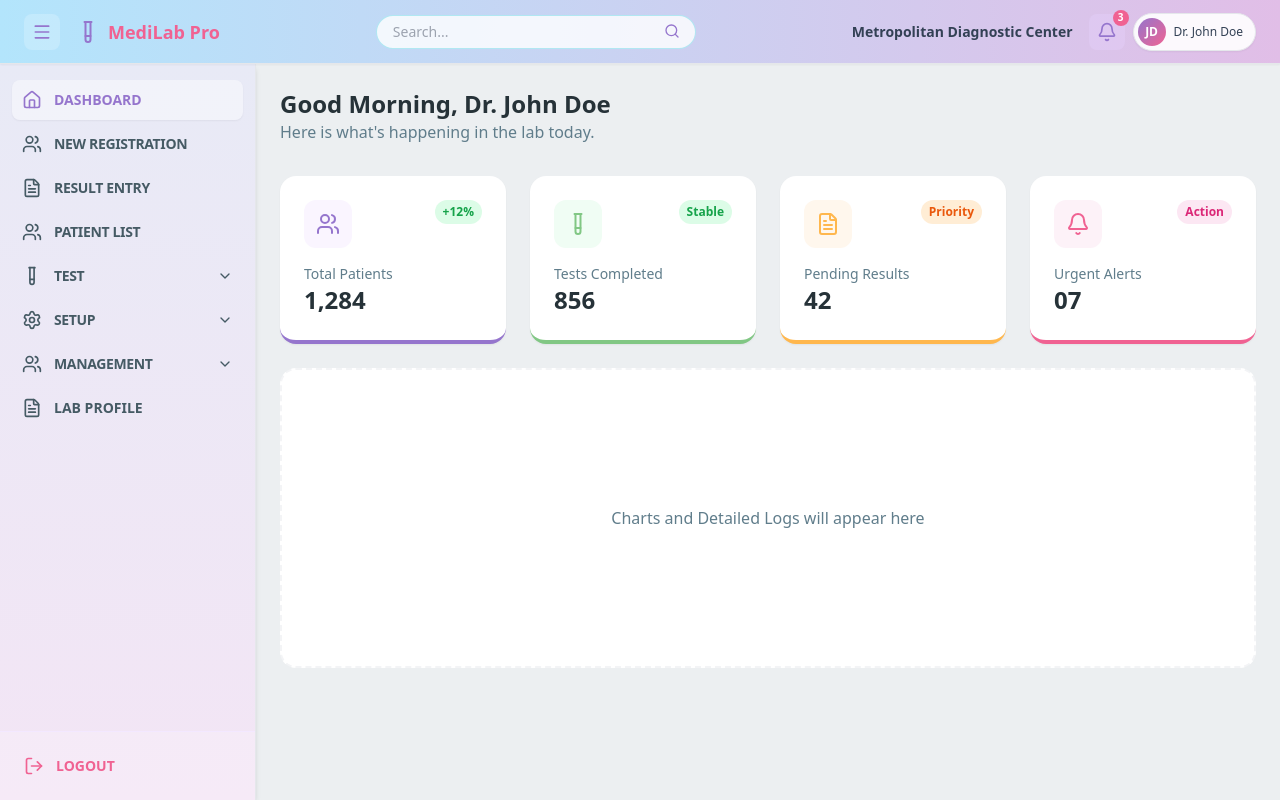
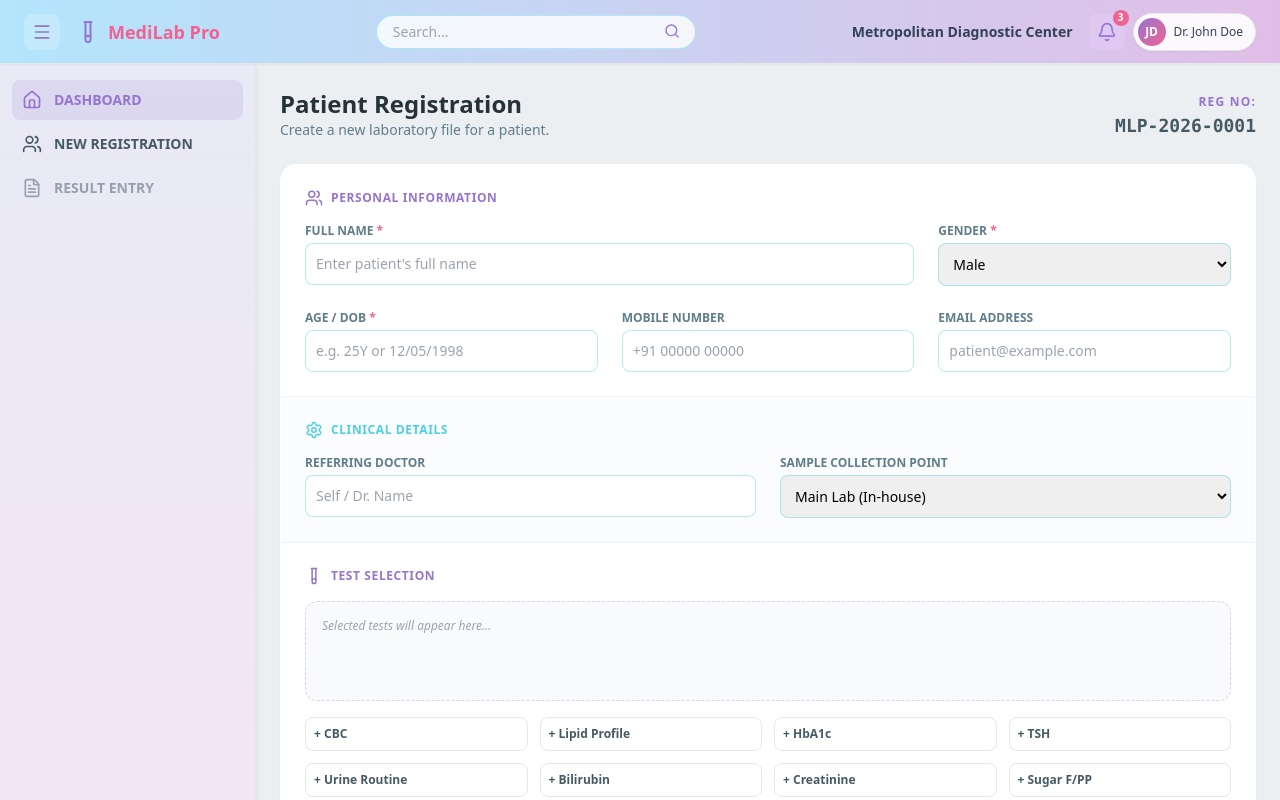
Before and after one commit to laleeth93-cyber/my-lab-app, a Next.js app: page / in a window 1280 px wide. Built offline with nearby package versions, Linux system fonts and the light colour scheme.

Commit message:
Logic: Added view switching between Dashboard and Registration

```diff
--- a/app/page.tsx
+++ b/app/page.tsx
@@ -5,6 +5,8 @@ import { Menu, X, Home, Users, TestTube, FileText, Settings, LogOut, Bell, Searc
 export default function Dashboard() {
   const [isSidebarOpen, setIsSidebarOpen] = useState(true);
   const [openMenus, setOpenMenus] = useState<{ [key: string]: boolean }>({});
+  // This new line tracks which page is active
+  const [activeView, setActiveView] = useState('dashboard');
   const colors = {
     purple: "#9575cd",
     cyan: "#4dd0e1",
@@ -80,170 +82,156 @@ export default function Dashboard() {
           <nav className="flex-1 py-4">
             <ul className="space-y-1 px-3">
 
-              {/* Dashboard */}
-              <li className={`flex items-center ${isSidebarOpen ? 'justify-start gap-3' : 'justify-center'} p-2.5 rounded-lg cursor-pointer bg-white/40 shadow-sm`}
-                  style={{ color: '#9575cd' }}>
+              {/* Dashboard Link */}
+              <li onClick={() => setActiveView('dashboard')}
+                  className={`flex items-center ${isSidebarOpen ? 'justify-start gap-3' : 'justify-center'} p-2.5 rounded-lg cursor-pointer transition-all hover:bg-white/50`}
+                  style={{
+                    backgroundColor: activeView === 'dashboard' ? 'rgba(149, 117, 205, 0.15)' : 'transparent',
+                    color: activeView === 'dashboard' ? '#9575cd' : '#455a64'
+                  }}>
                 <Home size={20} />
                 {isSidebarOpen && <span className="font-bold text-sm uppercase">Dashboard</span>}
               </li>
 
-              {/* General Items */}
-              {[
-                { id: 'reg', icon: <Users size={20}/>, label: 'New Registration' },
-                { id: 'entry', icon: <FileText size={20}/>, label: 'Result Entry' },
-                { id: 'list', icon: <Users size={20}/>, label: 'Patient List' },
-              ].map((item) => (
-                <li key={item.id} className={`flex items-center ${isSidebarOpen ? 'justify-start gap-3' : 'justify-center'} p-2.5 rounded-lg cursor-pointer transition-all hover:bg-white/50 text-[#455a64]`}>
-                  <span className="flex-shrink-0">{item.icon}</span>
-                  {isSidebarOpen && <span className="font-semibold text-sm whitespace-nowrap uppercase tracking-tight">{item.label}</span>}
-                </li>
-              ))}
-
-              {/* Test Dropdown */}
-              <div className="mt-1">
-                <li onClick={() => isSidebarOpen && setOpenMenus(prev => ({ ...prev, test: !prev.test }))}
-                  className={`flex items-center ${isSidebarOpen ? 'justify-between' : 'justify-center'} p-2.5 rounded-lg text-[#455a64] font-semibold text-sm cursor-pointer hover:bg-white/50`}
-                >
-                  <div className="flex items-center gap-3">
-                    <TestTube size={20} className="flex-shrink-0" />
-                    {isSidebarOpen && <span className="whitespace-nowrap uppercase tracking-tight">Test</span>}
-                  </div>
-                  {isSidebarOpen && (openMenus.test ? <ChevronUp size={16} /> : <ChevronDown size={16} />)}
-                </li>
-                {isSidebarOpen && openMenus.test && (
-                  <ul className="ml-9 mt-1 space-y-1 border-l-2 border-purple-200">
-                    {['Tests', 'Specimen & Formats', 'Parameters', 'Templates', 'Packages'].map((sub) => (
-                      <li key={sub} className="p-2 text-[11px] font-bold text-slate-500 hover:text-[#9575cd] cursor-pointer pl-4 uppercase">{sub}</li>
-                    ))}
-                  </ul>
-                )}
-              </div>
-
-              {/* Setup Dropdown */}
-              <div className="mt-1">
-                <li onClick={() => isSidebarOpen && setOpenMenus(prev => ({ ...prev, setup: !prev.setup }))}
-                  className={`flex items-center ${isSidebarOpen ? 'justify-between' : 'justify-center'} p-2.5 rounded-lg text-[#455a64] font-semibold text-sm cursor-pointer hover:bg-white/50`}
-                >
-                  <div className="flex items-center gap-3">
-                    <Settings size={20} className="flex-shrink-0" />
-                    {isSidebarOpen && <span className="whitespace-nowrap uppercase tracking-tight">Setup</span>}
-                  </div>
-                  {isSidebarOpen && (openMenus.setup ? <ChevronUp size={16} /> : <ChevronDown size={16} />)}
-                </li>
-                {isSidebarOpen && openMenus.setup && (
-                  <ul className="ml-9 mt-1 space-y-1 border-l-2 border-cyan-200">
-                    {['Reports', 'UOM', 'Multivalues', 'Vacutainer', 'Doctors', 'Department'].map((sub) => (
-                      <li key={sub} className="p-2 text-[11px] font-bold text-slate-500 hover:text-[#4dd0e1] cursor-pointer pl-4 uppercase">{sub}</li>
-                    ))}
-                  </ul>
-                )}
-              </div>
-
-              {/* Management Dropdown */}
-              <div className="mt-1">
-                <li onClick={() => isSidebarOpen && setOpenMenus(prev => ({ ...prev, mgmt: !prev.mgmt }))}
-                  className={`flex items-center ${isSidebarOpen ? 'justify-between' : 'justify-center'} p-2.5 rounded-lg text-[#455a64] font-semibold text-sm cursor-pointer hover:bg-white/50`}
-                >
-                  <div className="flex items-center gap-3">
-                    <Users size={20} className="flex-shrink-0" />
-                    {isSidebarOpen && <span className="whitespace-nowrap uppercase tracking-tight">Management</span>}
-                  </div>
-                  {isSidebarOpen && (openMenus.mgmt ? <ChevronUp size={16} /> : <ChevronDown size={16} />)}
-                </li>
-                {isSidebarOpen && openMenus.mgmt && (
-                  <ul className="ml-9 mt-1 space-y-1 border-l-2 border-pink-200">
-                    {['Referral List', 'Manage Users', 'Processing Lab'].map((sub) => (
-                      <li key={sub} className="p-2 text-[11px] font-bold text-slate-500 hover:text-[#f06292] cursor-pointer pl-4 uppercase">{sub}</li>
-                    ))}
-                  </ul>
-                )}
-              </div>
-
-              {/* Profile */}
-              <li className={`flex items-center ${isSidebarOpen ? 'justify-start gap-3' : 'justify-center'} p-2.5 mt-1 rounded-lg cursor-pointer transition-all hover:bg-white/50 text-[#455a64] font-semibold text-sm uppercase`}>
-                <FileText size={20} className="flex-shrink-0" />
-                {isSidebarOpen && <span>Lab Profile</span>}
+              {/* New Registration Link */}
+              <li onClick={() => setActiveView('registration')}
+                  className={`flex items-center ${isSidebarOpen ? 'justify-start gap-3' : 'justify-center'} p-2.5 rounded-lg cursor-pointer transition-all hover:bg-white/50`}
+                  style={{
+                    backgroundColor: activeView === 'registration' ? 'rgba(149, 117, 205, 0.15)' : 'transparent',
+                    color: activeView === 'registration' ? '#9575cd' : '#455a64'
+                  }}>
+                <Users size={20} />
+                {isSidebarOpen && <span className="font-bold text-sm uppercase">New Registration</span>}
               </li>
 
+              {/* Other menu items... (Keep your existing Result Entry and Patient List here) */}
+              <li className="flex items-center p-2.5 text-[#455a64] opacity-50 cursor-not-allowed">
+                <FileText size={20} />
+                {isSidebarOpen && <span className="ml-3 text-sm font-semibold uppercase">Result Entry</span>}
+              </li>
             </ul>
           </nav>
-
-          <div className="p-4 border-t border-purple-100 bg-white/20">
-             <div className={`flex items-center ${isSidebarOpen ? 'justify-start gap-3' : 'justify-center'} p-2 rounded-lg cursor-pointer hover:bg-red-50 text-[#f06292]`}>
-               <LogOut size={20} />
-               {isSidebarOpen && <span className="text-sm font-bold uppercase">Logout</span>}
-             </div>
-          </div>
         </aside>
         {/* BLOCK SIDEBAR CLOSE */}
         {/* BLOCK MAIN CONTENT OPEN */}
-        <main className="flex-1 p-6 overflow-y-auto">
-          <div className="max-w-7xl mx-auto space-y-6">
+        <main className="flex-1 p-6 overflow-y-auto h-full bg-[#eceff1]">
+          <div className="max-w-5xl mx-auto pb-20">
 
-            {/* Welcome Message */}
-            <div className="mb-8">
-              <h2 className="text-2xl font-bold" style={{ color: '#263238' }}>Good Morning, Dr. John Doe</h2>
-              <p style={{ color: '#607d8b' }}>Here is what's happening in the lab today.</p>
+            {/* Page Header */}
+            <div className="flex justify-between items-center mb-6">
+              <div>
+                <h2 className="text-2xl font-bold text-[#263238]">Patient Registration</h2>
+                <p className="text-[#607d8b] text-sm">Create a new laboratory file for a patient.</p>
+              </div>
+              <div className="text-right">
+                <span className="text-xs font-bold text-[#9575cd] uppercase tracking-widest">Reg No:</span>
+                <p className="text-lg font-mono font-bold text-[#455a64]">MLP-2026-0001</p>
+              </div>
             </div>
 
-            {/* Status Cards Row */}
-            <div className="grid grid-cols-1 md:grid-cols-2 lg:grid-cols-4 gap-6">
+            {/* Registration Form Container */}
+            <div className="bg-white rounded-2xl shadow-sm border border-white overflow-hidden">
 
-              {/* Card 1: Total Patients */}
-              <div className="bg-white p-6 rounded-2xl shadow-sm border-b-4 transition-transform hover:scale-105" style={{ borderBottomColor: '#9575cd' }}>
-                <div className="flex justify-between items-start mb-4">
-                  <div className="p-3 rounded-xl bg-purple-50" style={{ color: '#9575cd' }}>
-                    <Users size={24} />
+              {/* Form Section: Personal Information */}
+              <div className="p-6 border-b border-gray-100">
+                <div className="flex items-center gap-2 mb-4 text-[#9575cd]">
+                  <Users size={18} />
+                  <h3 className="font-bold uppercase text-xs tracking-wider">Personal Information</h3>
+                </div>
+
+                <div className="grid grid-cols-1 md:grid-cols-3 gap-6">
+                  <div className="md:col-span-2">
+                    <label className="block text-xs font-bold text-[#607d8b] mb-1 uppercase">Full Name <span className="text-[#f06292]">*</span></label>
+                    <input type="text" placeholder="Enter patient's full name"
+                      className="w-full p-2.5 rounded-lg border text-sm focus:ring-2 outline-none transition-all"
+                      style={{ borderColor: 'rgba(77,208,225,0.4)' }} />
                   </div>
-                  <span className="text-xs font-bold px-2 py-1 rounded-full bg-green-100 text-green-600">+12%</span>
+                  <div>
+                    <label className="block text-xs font-bold text-[#607d8b] mb-1 uppercase">Gender <span className="text-[#f06292]">*</span></label>
+                    <select className="w-full p-2.5 rounded-lg border text-sm focus:ring-2 outline-none"
+                      style={{ borderColor: 'rgba(77,208,225,0.4)' }}>
+                      <option>Male</option>
+                      <option>Female</option>
+                      <option>Other</option>
+                    </select>
+                  </div>
+                  <div>
+                    <label className="block text-xs font-bold text-[#607d8b] mb-1 uppercase">Age / DOB <span className="text-[#f06292]">*</span></label>
+                    <input type="text" placeholder="e.g. 25Y or 12/05/1998"
+                      className="w-full p-2.5 rounded-lg border text-sm focus:ring-2 outline-none"
+                      style={{ borderColor: 'rgba(77,208,225,0.4)' }} />
+                  </div>
+                  <div>
+                    <label className="block text-xs font-bold text-[#607d8b] mb-1 uppercase">Mobile Number</label>
+                    <input type="tel" placeholder="+91 00000 00000"
+                      className="w-full p-2.5 rounded-lg border text-sm focus:ring-2 outline-none"
+                      style={{ borderColor: 'rgba(77,208,225,0.4)' }} />
+                  </div>
+                  <div>
+                    <label className="block text-xs font-bold text-[#607d8b] mb-1 uppercase">Email Address</label>
+                    <input type="email" placeholder="patient@example.com"
+                      className="w-full p-2.5 rounded-lg border text-sm focus:ring-2 outline-none"
+                      style={{ borderColor: 'rgba(77,208,225,0.4)' }} />
+                  </div>
                 </div>
-                <h3 className="text-sm font-medium" style={{ color: '#607d8b' }}>Total Patients</h3>
-                <p className="text-2xl font-bold" style={{ color: '#263238' }}>1,284</p>
               </div>
 
-              {/* Card 2: Tests Completed (Success Green) */}
-              <div className="bg-white p-6 rounded-2xl shadow-sm border-b-4 transition-transform hover:scale-105" style={{ borderBottomColor: '#81c784' }}>
-                <div className="flex justify-between items-start mb-4">
-                  <div className="p-3 rounded-xl bg-green-50" style={{ color: '#81c784' }}>
-                    <TestTube size={24} />
+              {/* Form Section: Referral & Clinical */}
+              <div className="p-6 bg-slate-50/50 border-b border-gray-100">
+                <div className="flex items-center gap-2 mb-4 text-[#4dd0e1]">
+                  <Settings size={18} />
+                  <h3 className="font-bold uppercase text-xs tracking-wider">Clinical Details</h3>
+                </div>
+                <div className="grid grid-cols-1 md:grid-cols-2 gap-6">
+                  <div>
+                    <label className="block text-xs font-bold text-[#607d8b] mb-1 uppercase">Referring Doctor</label>
+                    <input type="text" placeholder="Self / Dr. Name"
+                      className="w-full p-2.5 rounded-lg border text-sm focus:ring-2 outline-none"
+                      style={{ borderColor: 'rgba(77,208,225,0.4)' }} />
                   </div>
-                  <span className="text-xs font-bold px-2 py-1 rounded-full bg-green-100 text-green-600">Stable</span>
+                  <div>
+                    <label className="block text-xs font-bold text-[#607d8b] mb-1 uppercase">Sample Collection Point</label>
+                    <select className="w-full p-2.5 rounded-lg border text-sm focus:ring-2 outline-none"
+                      style={{ borderColor: 'rgba(77,208,225,0.4)' }}>
+                      <option>Main Lab (In-house)</option>
+                      <option>Home Collection</option>
+                      <option>Referral Center</option>
+                    </select>
+                  </div>
                 </div>
-                <h3 className="text-sm font-medium" style={{ color: '#607d8b' }}>Tests Completed</h3>
-                <p className="text-2xl font-bold" style={{ color: '#263238' }}>856</p>
               </div>
 
-              {/* Card 3: Pending Results (Warning Orange) */}
-              <div className="bg-white p-6 rounded-2xl shadow-sm border-b-4 transition-transform hover:scale-105" style={{ borderBottomColor: '#ffb74d' }}>
-                <div className="flex justify-between items-start mb-4">
-                  <div className="p-3 rounded-xl bg-orange-50" style={{ color: '#ffb74d' }}>
-                    <FileText size={24} />
-                  </div>
-                  <span className="text-xs font-bold px-2 py-1 rounded-full bg-orange-100 text-orange-600">Priority</span>
+              {/* Form Section: Test Selection Selection */}
+              <div className="p-6">
+                <div className="flex items-center gap-2 mb-4 text-[#9575cd]">
+                  <TestTube size={18} />
+                  <h3 className="font-bold uppercase text-xs tracking-wider">Test Selection</h3>
                 </div>
-                <h3 className="text-sm font-medium" style={{ color: '#607d8b' }}>Pending Results</h3>
-                <p className="text-2xl font-bold" style={{ color: '#263238' }}>42</p>
+                <div className="border rounded-xl p-4 min-h-[100px] flex flex-wrap gap-2 mb-4 bg-gray-50 border-dashed"
+                     style={{ borderColor: 'rgba(149,117,205,0.3)' }}>
+                  <p className="text-xs text-gray-400 italic">Selected tests will appear here...</p>
+                </div>
+                <div className="grid grid-cols-2 md:grid-cols-4 gap-3">
+                  {['CBC', 'Lipid Profile', 'HbA1c', 'TSH', 'Urine Routine', 'Bilirubin', 'Creatinine', 'Sugar F/PP'].map((test) => (
+                    <button key={test} className="p-2 border rounded-lg text-xs font-bold text-[#455a64] hover:bg-purple-50 transition-all text-left">
+                      + {test}
+                    </button>
+                  ))}
+                </div>
               </div>
 
-              {/* Card 4: Urgent Alerts (Pink) */}
-              <div className="bg-white p-6 rounded-2xl shadow-sm border-b-4 transition-transform hover:scale-105" style={{ borderBottomColor: '#f06292' }}>
-                <div className="flex justify-between items-start mb-4">
-                  <div className="p-3 rounded-xl bg-pink-50" style={{ color: '#f06292' }}>
-                    <Bell size={24} />
-                  </div>
-                  <span className="text-xs font-bold px-2 py-1 rounded-full bg-pink-100 text-pink-600">Action</span>
-                </div>
-                <h3 className="text-sm font-medium" style={{ color: '#607d8b' }}>Urgent Alerts</h3>
-                <p className="text-2xl font-bold" style={{ color: '#263238' }}>07</p>
+              {/* Form Actions */}
+              <div className="p-6 bg-gray-50 flex justify-end gap-3">
+                <button className="px-6 py-2.5 rounded-xl text-sm font-bold text-[#607d8b] hover:bg-gray-200 transition-all">
+                  Cancel
+                </button>
+                <button className="px-8 py-2.5 rounded-xl text-sm font-bold text-white shadow-lg transition-all transform hover:scale-105"
+                  style={{ background: 'linear-gradient(to right, #4dd0e1, #64b5f6)' }}>
+                  Register & Generate Invoice
+                </button>
               </div>
 
             </div>
-
-            {/* Placeholder for future sections */}
-            <div className="bg-white rounded-2xl p-8 border-2 border-dashed border-gray-100 flex items-center justify-center min-h-[300px]">
-              <p style={{ color: '#607d8b' }}>Charts and Detailed Logs will appear here</p>
-            </div>
-
           </div>
         </main>
         {/* BLOCK MAIN CONTENT CLOSE */}
```
